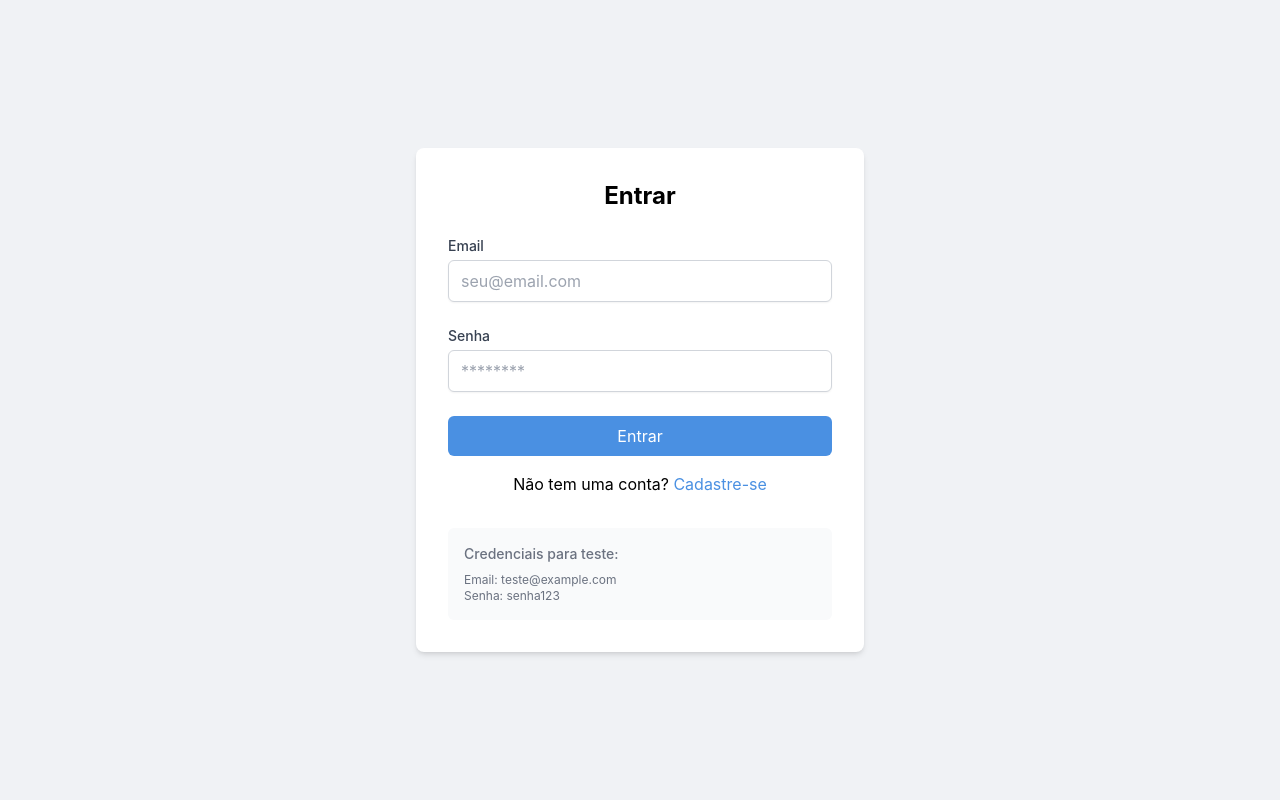
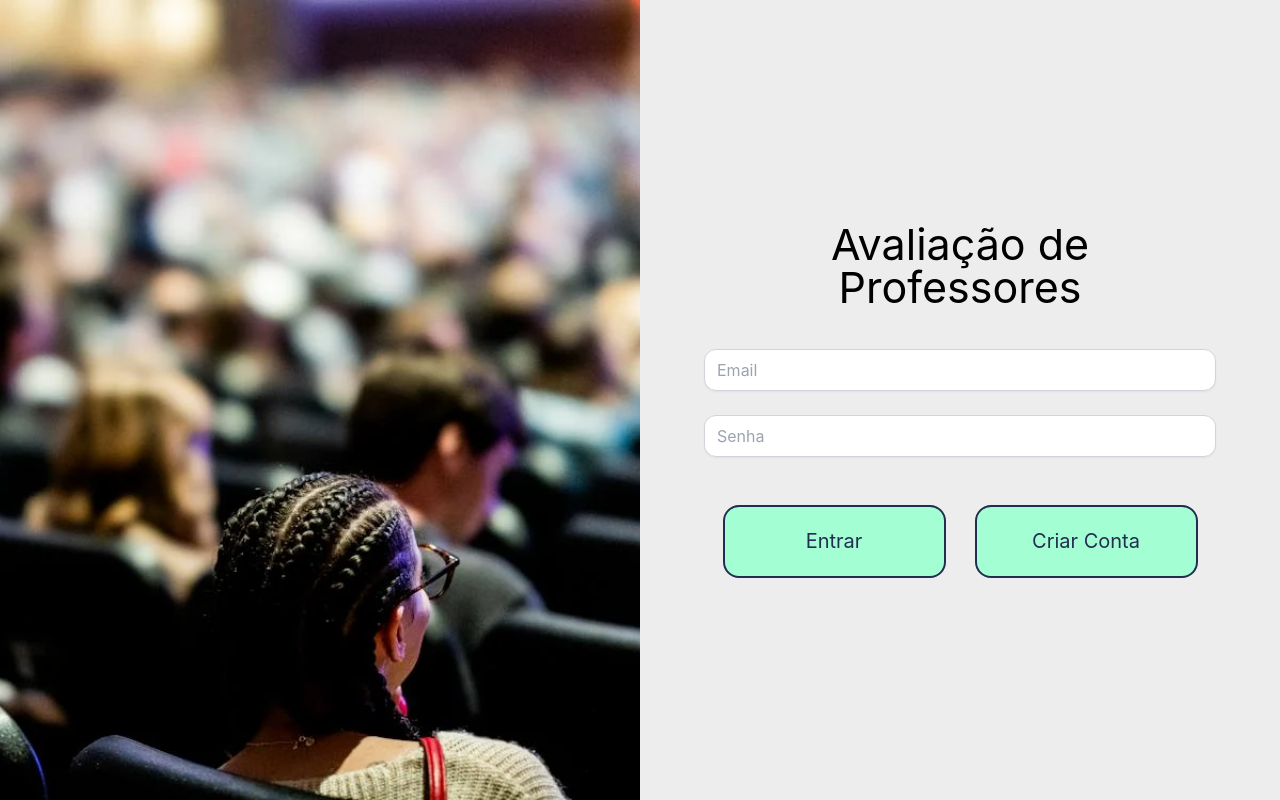
Before and after one commit to leitaonerd/ProejtoTraineeCJRFront, a Next.js app: page /login in a window 1280 px wide. Built offline with nearby package versions, Linux system fonts and the light colour scheme.

Commit message:
feat/telaLogin

```diff
--- a/package.json
+++ b/package.json
@@ -7,9 +7,10 @@
     "build": "next build",
     "start": "next start",
     "lint": "next lint"
-  },  "dependencies": {
+  },
+  "dependencies": {
     "axios": "^1.6.2",
-    "next": "14.0.4",
+    "next": "^14.2.30",
     "react": "^18.2.0",
     "react-dom": "^18.2.0",
     "react-toastify": "^9.1.3"
--- a/src/pages/index.tsx
+++ b/src/pages/index.tsx
@@ -21,8 +21,6 @@ export default function Home() {
         <link rel="icon" href="/favicon.ico" sizes="any" />
       </Head>
 
-      <Header isAuthenticated={isLoggedIn} />
-
       <main className="container mx-auto px-4 py-6">
         {loading ? (
           <div className="flex justify-center items-center h-64">
--- a/src/pages/login.tsx
+++ b/src/pages/login/index.tsx
@@ -6,6 +6,8 @@ import { HeadMetaType } from '@/types/headMetaType';
 import Input from '@/components/ui/Input';
 import { useAuth } from '@/context/AuthContext';
 import { toast } from 'react-toastify';
+import Image from 'next/image';
+import initial from '../../../public/initial.png'; // Adjust the path and filename as needed
 
 const metadata: HeadMetaType = {
   title: "Login - Avaliação de Professores",
@@ -54,57 +56,63 @@ export default function Login() {
         <meta name="description" content={metadata.description} />
       </Head>
 
-      <main className="min-h-screen flex items-center justify-center bg-background">
-        <div className="bg-white p-8 rounded-lg shadow-md w-full max-w-md">
-          <h1 className="text-2xl font-bold mb-6 text-center">Entrar</h1>
+      <div className="flex flex-col md:flex-row h-screen w-screen bg-[#EDEDED]">
 
-          <form onSubmit={handleSubmit} className="space-y-6">
+        <div className="relative hidden md:block md:w-1/2 h-full">
+          <Image
+            src={initial}
+            alt="Imagem de fundo de login"
+            layout="fill"
+            objectFit="cover"
+          />
+        </div>
+
+        <div className="flex flex-col items-center justify-center w-1/2 h-full bg-[#EDEDED] p-8">
+
+          <div className="text-[43px] text-center mb-10 leading-none font-Questrial">
+            Avaliação de <br></br> Professores
+          </div>
+
+          <form onSubmit={handleSubmit} className="w-full max-w-lg space-y-6">
             <Input
               type="email"
-              label="Email"
+              placeholder="Email"
               value={email}
               onChange={(e) => setEmail(e.target.value)}
-              placeholder="seu@email.com"
               error={errors.email}
               disabled={loading}
+              className='flex items-center justify-start rounded-xl'
             />
-
             <Input
               type="password"
-              label="Senha"
+              placeholder="Senha"
               value={password}
               onChange={(e) => setPassword(e.target.value)}
-              placeholder="********"
               error={errors.password}
-              disabled={loading}
+              className='flex items-center justify-start rounded-xl'
             />
-
+          </form>
+          <div className='flex flex-col md:flex-row justify-center gap-y-4 gap-x-[29px] mt-12 w-full max-w-lg'>
               <button
                 type="submit"
-              className="w-full bg-primary text-white py-2 px-4 rounded-md hover:bg-blue-600 transition-colors disabled:opacity-50"
+                className="bg-[#A4FED3] border-2 border-[#222E50] text-[#222E50] text-xl w-[223px] h-[73px] rounded-2xl
+                            hover:bg-[#86E0B3]"
                 disabled={loading}
               >
                 {loading ? 'Carregando...' : 'Entrar'}
               </button>
-          </form>
-
-          <div className="mt-4 text-center">
-            <p>
-              Não tem uma conta?{' '}
-              <Link href="/cadastro" className="text-primary hover:underline">
-                Cadastre-se
-              </Link>
-            </p>
+              <button
+                type="submit"
+                className="bg-[#A4FED3] border-2 border-[#222E50] text-[#222E50] text-xl w-[223px] h-[73px] rounded-2xl
+                            hover:bg-[#86E0B3]"
+                disabled={loading}
+              >
+                {loading ? 'Carregando...' : 'Criar Conta'}
+              </button>
+          </div>
         </div>
 
-          {/* Testing credentials for convenience */}
-          <div className="mt-8 p-4 bg-gray-50 rounded-md">
-            <h3 className="text-sm font-medium text-gray-500 mb-2">Credenciais para teste:</h3>
-            <p className="text-xs text-gray-500">Email: teste@example.com</p>
-            <p className="text-xs text-gray-500">Senha: senha123</p>
       </div>
-        </div>
-      </main>
     </>
   );
 }
```
Also changed, not shown: public/initial.png (added), src/pages/layout.tsx (renamed from src/app/layout.tsx), 1 other file (tests, documents, lock files or other folders). Lines whose indentation alone changed are shown as unchanged.
